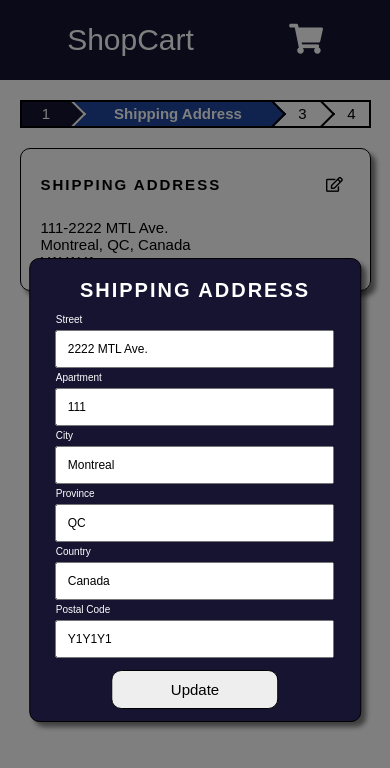
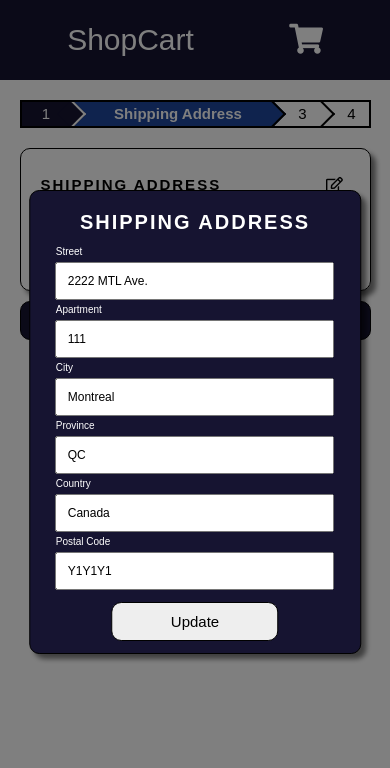
Before and after one commit to saeddaoud/shop-cart, a React (Create React App) app in the folder frontend/: page /shipping in a window 390 px wide. Both pictures are taken after a click on the button 334 px from the left and 184 px from the top of the page. Shown: the top 768 px of the page. Built offline with nearby package versions, Linux system fonts and the light colour scheme.

Commit message:
adjusted the form and the confimation button for the mobile view before deploy 3

```diff
--- a/frontend/src/components/Form.css
+++ b/frontend/src/components/Form.css
@@ -24,7 +24,7 @@
   /* margin: 0 1rem; */
   padding: 1rem;
   position: fixed;
-  top: 58%;
+  top: 50%;
   left: 50%;
   transform: translate(-50%, -50%);
   background-color: var(--primary-color);
--- a/frontend/src/screens/ShippingDetailsScreen.css
+++ b/frontend/src/screens/ShippingDetailsScreen.css
@@ -22,7 +22,7 @@
 .confirm-btn .btn {
   display: block;
   margin: 0 auto;
-  width: 30%;
+  width: 100%;
   text-align: center;
 }
 
```
